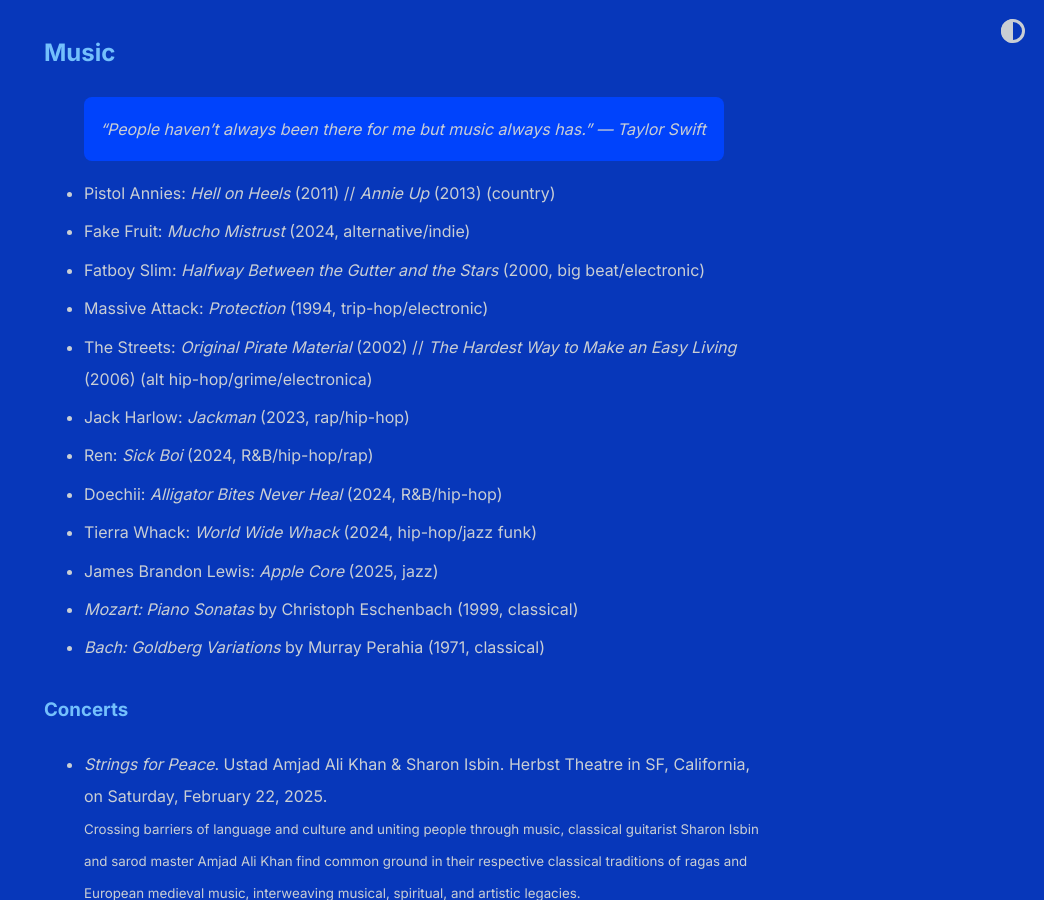
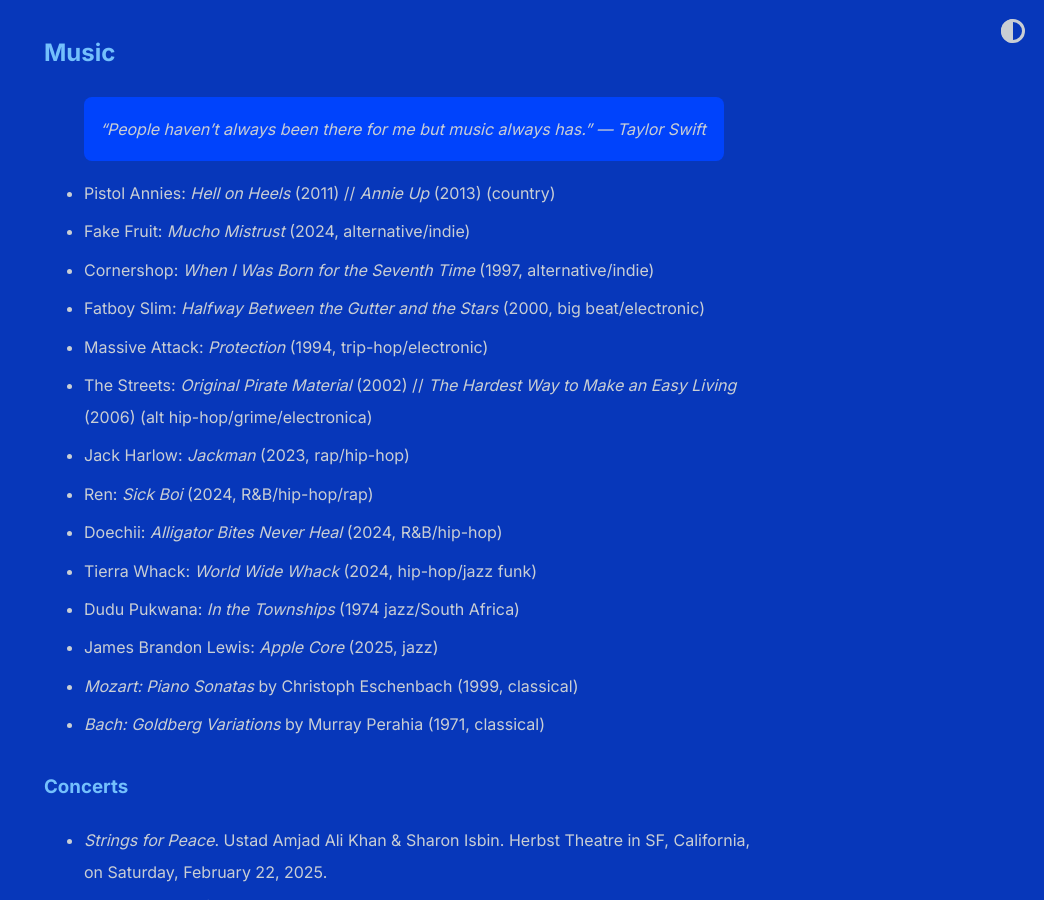
Before and after one commit to shihankanungo/shihankanungo.github.io, a Jekyll site: the page built from wrapped.md, in a window 1280 px wide and 900 px high, scrolled down 633 px. Shown: the whole window, without its empty margins (236-1280 px from the left). Built offline with Jekyll 4.4.1, drawn with Linux system fonts in a browser that asks for light colours.

Commit message:
Update wrapped.md

```diff
--- a/wrapped.md
+++ b/wrapped.md
@@ -22,6 +22,7 @@
 
 - Pistol Annies: *Hell on Heels* (2011) // *Annie Up* (2013) (country)
 - Fake Fruit: *Mucho Mistrust* (2024, alternative/indie)
+- Cornershop: *When I Was Born for the Seventh Time* (1997, alternative/indie)
 - Fatboy Slim: *Halfway Between the Gutter and the Stars*  (2000, big beat/electronic)
 - Massive Attack: *Protection* (1994, trip-hop/electronic)
 - The Streets: *Original Pirate Material* (2002) // *The Hardest Way to Make an Easy Living* (2006)  (alt hip-hop/grime/electronica)
@@ -29,6 +30,7 @@
 - Ren: *Sick Boi* (2024, R&B/hip-hop/rap)
 - Doechii: *Alligator Bites Never Heal* (2024, R&B/hip-hop)
 - Tierra Whack: *World Wide Whack* (2024, hip-hop/jazz funk)
+- Dudu Pukwana: *In the Townships* (1974 jazz/South Africa)
 - James Brandon Lewis: *Apple Core* (2025, jazz)
 - *Mozart: Piano Sonatas* by Christoph Eschenbach (1999, classical)
 - *Bach: Goldberg Variations* by Murray Perahia (1971, classical)
```
